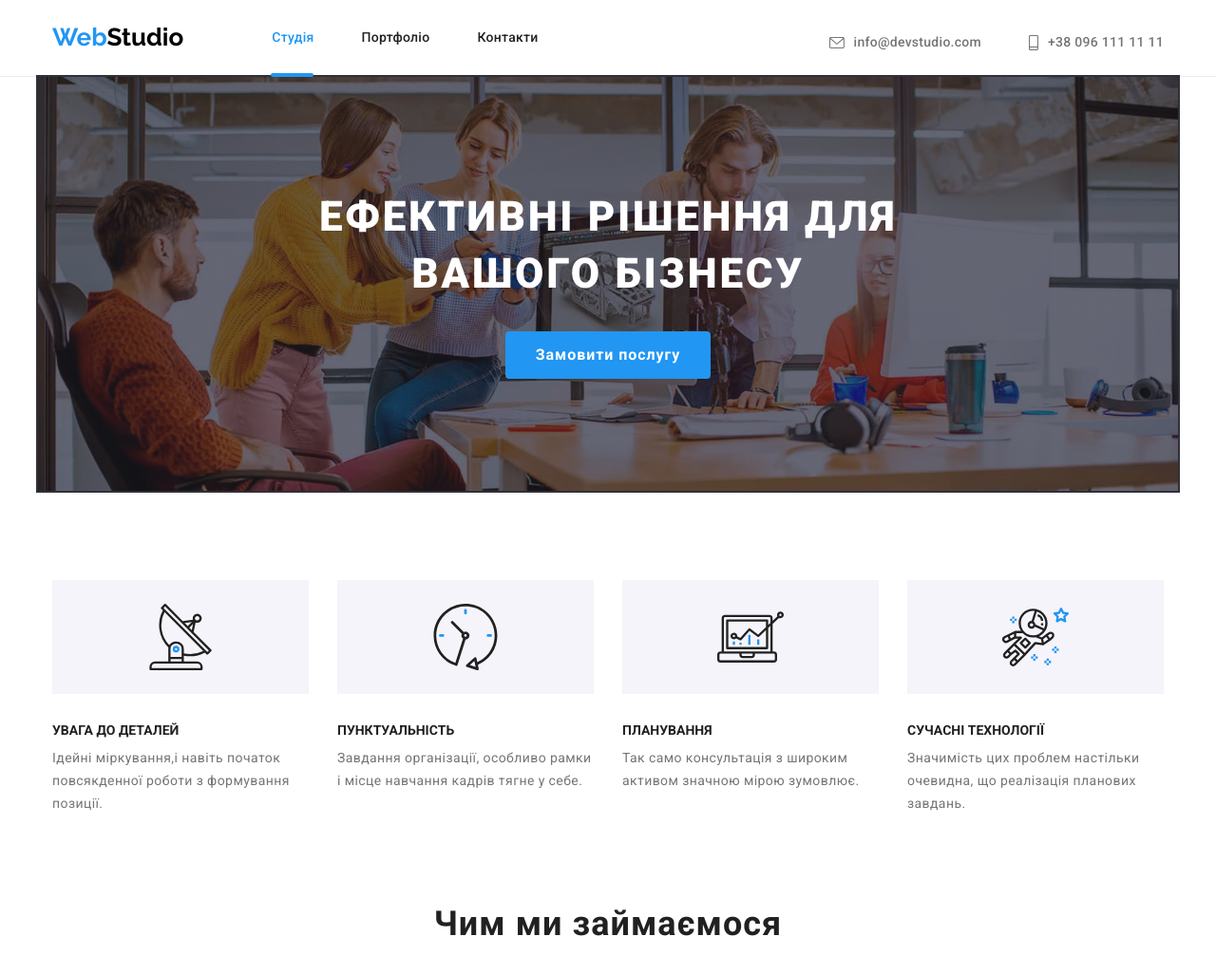
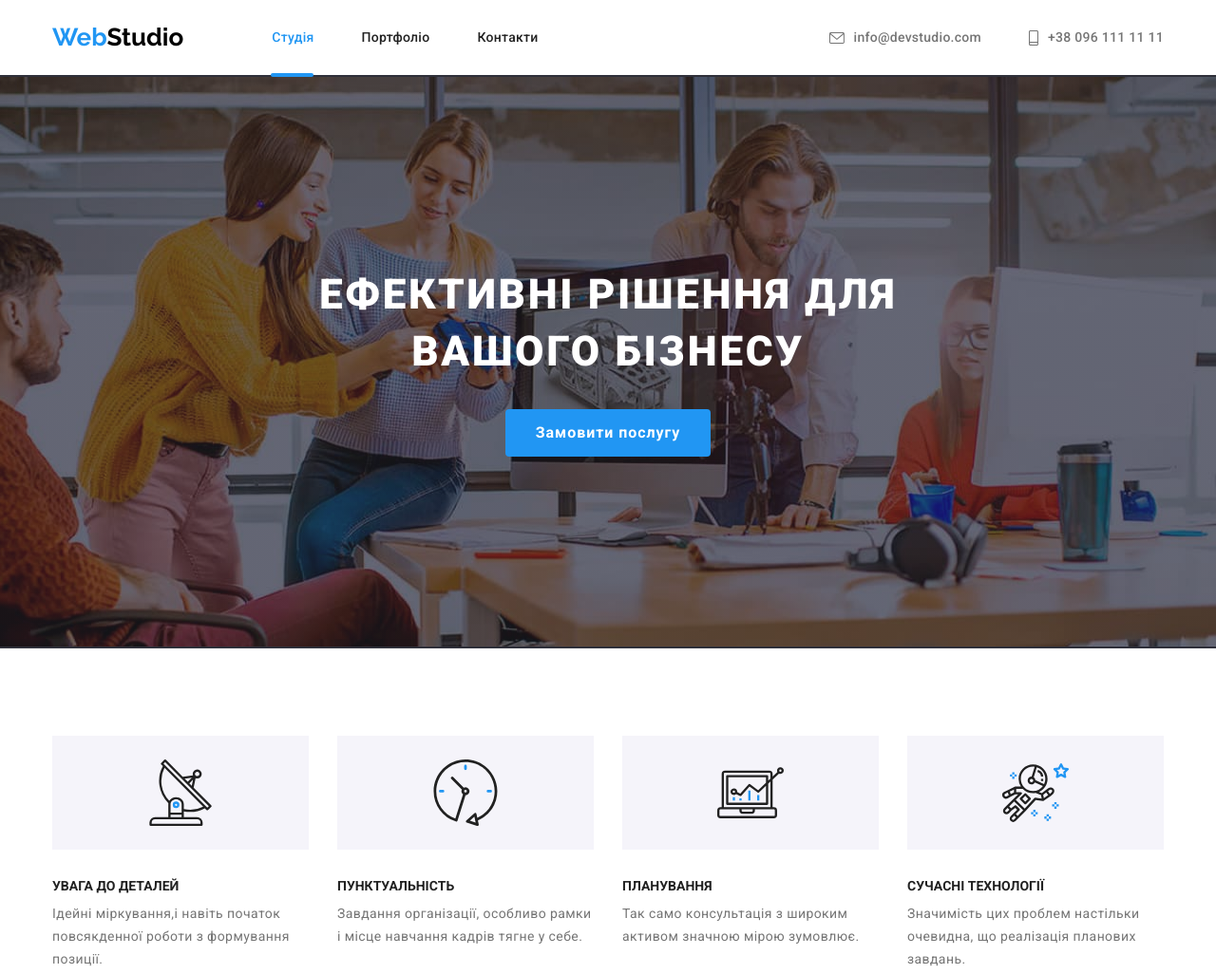
Before and after one commit to Melnyk-Vika/goit-markup-hw-08, a plain HTML site: page index.html in a window 1280 px wide. Shown: the top 1026 px of the page at 95% size. Drawn offline with nearby package versions, Linux system fonts and the light colour scheme.

Commit message:
pictures

```diff
--- a/sass/layouts/_header.scss
+++ b/sass/layouts/_header.scss
@@ -338,7 +338,7 @@ text-decoration: none;
             color: var(--akcent-color);
         }
     @media screen and (min-width: 768px) {
-    margin-top: 10px;
+    // margin-top: 10px;
     align-items: center;
 }
 }
--- a/sass/layouts/_hero.scss
+++ b/sass/layouts/_hero.scss
@@ -82,8 +82,8 @@
         }
     }
    @media screen and (min-width: 1200px) {
-       max-width: 1200px;
-    //    padding: 200px 0;
+       max-width: 1600px;
+       padding: 200px 0;
        background-image: linear-gradient(rgba(47, 48, 58, 0.4), rgba(47, 48, 58, 0.4)), url('../img/Imgi1.jpeg');
        @media (min-device-pixel-ratio: 2),
        (-webkit-min-device-pixel-ratio: 2),
```
Also changed, not shown: css/main.css, css/main.min.css, 2 other files.
